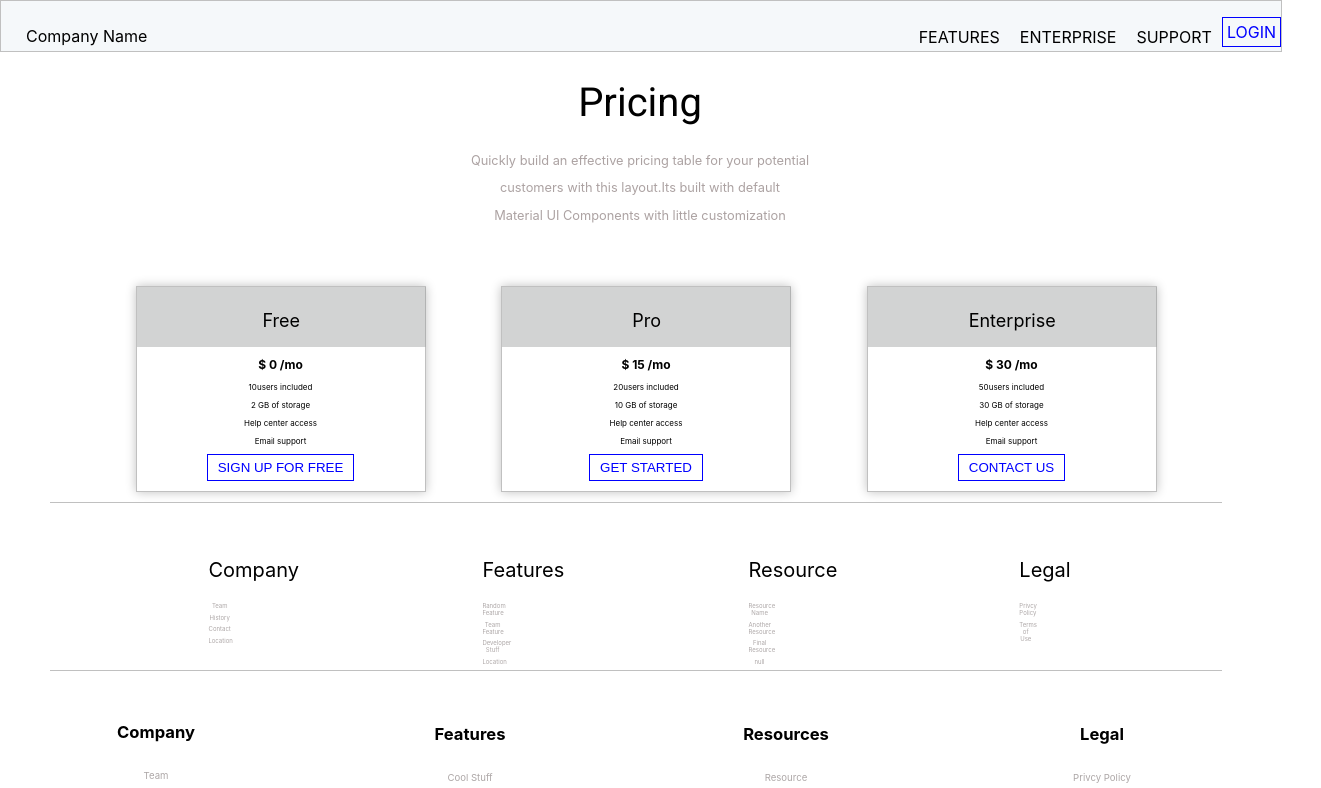
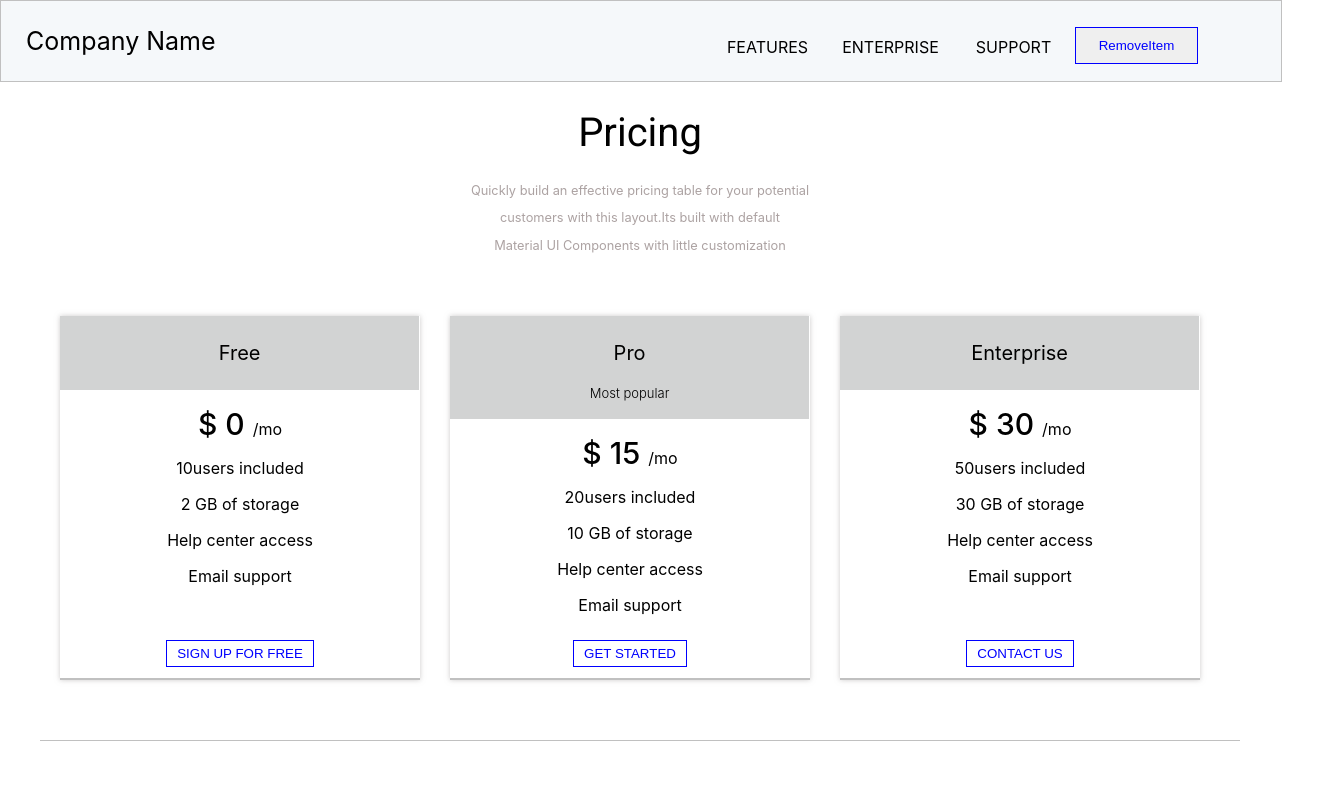
Before and after one commit to PalakPartani/React_First_UI, a React (Create React App) app: page / in a window 1280 px wide. Shown: the top 788 px of the page, 1321 px wide, since content can reach past the window. Built offline with nearby package versions, Linux system fonts and the light colour scheme.

Commit message:
REFACTORED:Code by adding state to delete the headers

```diff
--- a/src/App.css
+++ b/src/App.css
@@ -42,27 +42,37 @@
   width: 100%;
   margin: 0px auto
 }
-ui{
-  margin-top: 20px;
-  margin-bottom: 20px;
+ul{
+  width: 100%;
 }
 ul li{
   list-style: none;
   float: left;
-
   text-align: center;
-  padding: 10px;
   cursor: pointer;
+}
+li{
+  padding: 20px 0px;
+  width: 20%;
 }
 li:hover{
   background-color: silver;
   color: white;
+}
 
+.loginButton{
+  color: blue !important;
+  border: 1px solid blue !important;
+  padding: 10px 0px;
+  width: 20%;
+  margin-top: 10px;
+}
+.loginButton:hover{
+  background-color: white;
 }
 
 .header{
   display: flex;
-  height: 50px;
   width:100%;
   background-color: rgba(245, 248, 250, 0.938);
   border:1px solid silver;
@@ -88,36 +98,36 @@ li:hover{
 
 .box{
   display: flex;
-  margin-top: 10px;
+  /* margin-top: 10px;
   margin-left: 50px;
-  margin-right: 20px;
-  font-size: 50%;
-  padding-left: 20px;
+  margin-right: 20px; */
+  /* font-size: 50%; */
+  /* padding-left: 20px; */
   color:black;
-  width: 90%;
+  width: 100%;
+  padding-bottom: 50px;
   /* height: 80%; */
-  justify-content: space-evenly;
+  /* justify-content: space-evenly; */
   border-bottom: 1px solid silver;
 }
 .firstbox{
-  border: 1px solid silver;
   border-collapse:unset;
-  height: 30%;
-  width: 25%;
+  width: 30%;
   text-align: center;
-  margin: 50px 10px 10px 10px;
+  margin: 50px 10px 10px 20px;
   cursor: pointer;
-  box-shadow: 0px 0px 10px silver;
+  box-shadow: 0px 0px 5px rgba(155, 152, 152, 0.5);
+  padding-bottom: 20px;
+  border-bottom: 2px solid silver;
 
 }
 
 .firstbox:hover{
   /* border: 1px solid red; */
   border-collapse:unset;
-  height: auto;
-  width: 25%;
+  width: 30%;
   text-align: center;
-  margin: 10px 10px 10px 10px;
+  margin: 10px 10px 10px 20px;
 }
 
 .secondbox{
@@ -204,20 +214,20 @@ padding-left: 5%;
     font-weight: 15%;
     font-size: 20px;
   }
-
+.tagLine{
+  font-size: 13px;
+  font-weight: 300;
+}
   .free{
-    /* margin-left: 45%; */
-    justify-content: center;
     text-align: center;
     width:97%;
-    font-size: large;
+    font-size: 20px;
     background-color: rgba(165, 167, 168, 0.5);
     padding: 5px;
-    height: 50px;
   }
 
   .firstbox:hover .free{
-    padding: 20px 5px;
+    font-size: 30px;
   }
 
   .pro{
@@ -245,10 +255,10 @@ padding-left: 5%;
     border: 1px solid blue;
     color:blue;
     padding: 5px 10px;
-    align-content: flex-end;
-    justify-content: baseline;
+    align-content: center;
+    align-items: flex-end;
+    justify-content: flex-end;
     bottom: 0;
-    margin-bottom: 10px;
   }
   .firstbox:hover .button-color{
     background-color: blue;
--- a/src/App.js
+++ b/src/App.js
@@ -64,30 +64,25 @@ class App extends Component {
       team: "Resource Name",
       hist: "Another Resource",
       con: "Final Resource",
-    loc: "null"
+      loc: ""
     },
     {
       name: "Legal",
       team: "Privcy Policy",
       hist: "Terms of Use",
-  con: null,
-  loc: null
+      con: "",
+      loc: ""
 
     }]
 
-
-    // const name = "Plk";
-
-    //console.log(Data)
-
+    var LOGIN = "";
     return (
       // <div className="App">
       <div>
         <HeaderFields />
         {/* <PriceTypes /> */}
+        <div style={{ margin: '0px auto', width: '1200px' }}>
           <Data DataList={DataList} />
-
-
 
           <FooterData brandd={compList} />
 
@@ -96,6 +91,7 @@ class App extends Component {
             <h6>copyright@ Your Website 2000</h6>
 
           </div>
+        </div>
       </div >
       // </div >
     );
--- a/src/components/Data.js
+++ b/src/components/Data.js
@@ -11,15 +11,18 @@ export default class Data extends Component {
         for (let data of this.props.DataList) {
             brandData.push(
                 <div className="firstbox">
-                    <div className="free">
-                        <p>{data.plan}</p>
+                    <div style={{ height: '90%' }}>
+                        <div className="free">
+                            <p>{data.plan}</p>
+                            <p className="tagLine"> {data.tagLine ? data.tagLine : ""} </p>
+
+                        </div>
+                        <p><b style={{ fontSize: '30px', fontWeight: 500 }}>$ {data.price} </b> /mo</p>
+                        <p>{data.users}users included</p><p>{data.storage} GB of storage</p><p> Help center access </p>
+                        <p>Email support</p>
                     </div>
-
-                    <h2>$ {data.price} /mo</h2>
-                    <p>{data.users}users included</p><p>{data.storage} GB of storage</p><p> Help center access </p>
-                    <p>Email support</p>
                     <button className="button-color" type="submit">{data.button}</button>
-                </div>
+                </div >
 
             )
 
--- a/src/components/HeaderFields.js
+++ b/src/components/HeaderFields.js
@@ -3,23 +3,77 @@ import '../App.css';
 
 export default class HeaderFields extends Component {
 
+    constructor(props) {
+        super(props);
+        this.state = {
+            value: 'LOGIN',
+            list: ["FEATURES", "ENTERPRISE", "SUPPORT"],
+        };
+        console.log("name");
+    }
+
+    // onUpdateItems = () => {
+    //     this.setState(state => {
+    //         const list = state.list.map(item => item + 1);
+
+    //         return {
+    //             list,
+    //         };
+    //     });
+    // };
+    // onAddItem = () => {
+    //     this.setState(state => {
+    //         const list = [state.list.concat('               ' + state.value)];
+    //         return {
+    //             list,
+    //             value: '       LOGIN',
+    //         };
+    //     });
+    // }
+
+    onRemoveFirstItem = () => {
+        this.setState(state => {
+            const [first, ...rest] = state.list;
+
+            return {
+                list: rest,
+            };
+        });
+    };
+    // onRemoveItem = i => {
+    //     this.setState(state => {
+    //         const list = state.list.filter((item, j) => i == j);
+
+    //         return {
+    //             list,
+    //         };
+    //     });
+    // };
+
     render() {
         return (
             <div className="container">
                 <header className="header">
-                    <div style={{ width: '40 %', padding: '25px' }}>
+                    <div style={{ width: '50%', padding: '25px', fontWeight: 400, fontSize: 25 }}>
                         Company Name
-          </div>
-                    <div style={{ width: '80 %' }}>
+                    </div>
+                    <div style={{ width: '50%' }}>
                         <ul>
+                            {this.state.list.map((item, index) => (<li key={item}>
+                                {item}
+
+                            </li>))}
+                            <button className='loginButton' type="button" onClick={this.onRemoveFirstItem}>
+                                RemoveItem
+          </button>
+                        </ul>
+
+                        {/* <ul>
                             <li>FEATURES</li>
                             <li>ENTERPRISE</li>
                             <li>SUPPORT </li>
-                            <li style={{
-                                color: 'blue', border: '1px solid blue',
-                                padding: '4px'
-                            }}>LOGIN</li>
-                        </ul>
+                            <li className='loginButton'>LOGIN</li>
+                        </ul> */}
                     </div>
                 </header>
                 <div className="headingprice">
```
Lines whose indentation alone changed are shown as unchanged.
